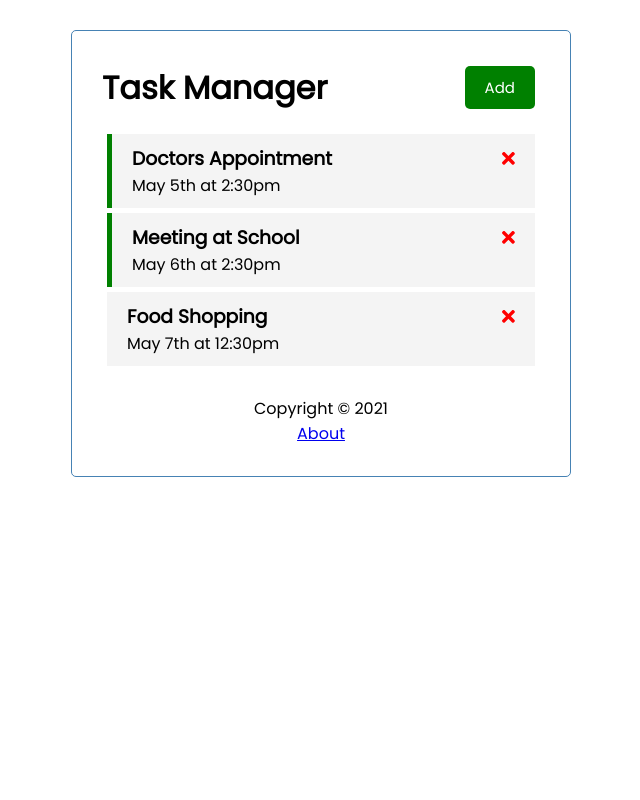
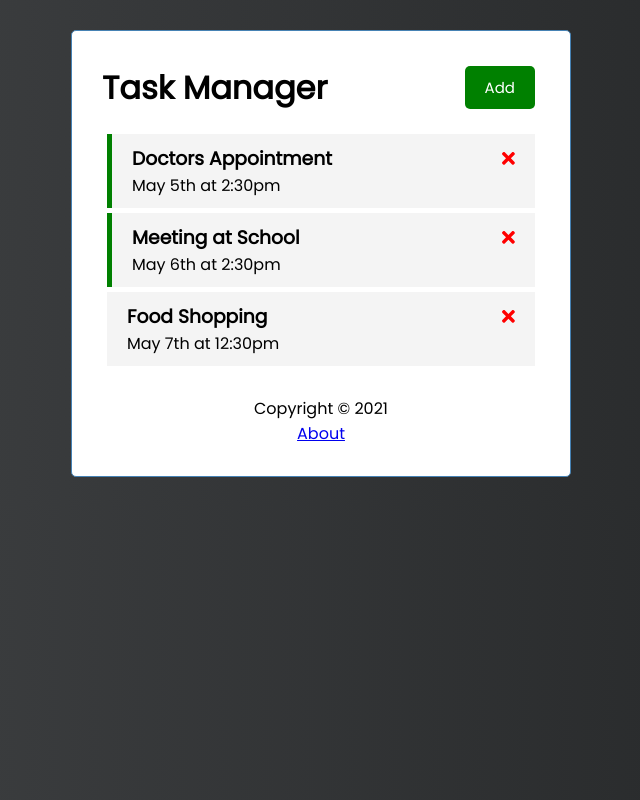
Before and after one commit to BitsBytesandLife/angularTaskManagerBK, an Angular app: page / in a window 1280 px wide. Shown: the whole page, without its empty margins (319-959 px from the left). Built offline with nearby package versions, Linux system fonts and the light colour scheme; data requests are answered from the project's data file.

Commit message:
udated the css

```diff
--- a/src/styles.css
+++ b/src/styles.css
@@ -8,6 +8,12 @@
 
 body {
   font-family: "Poppins", sans-serif;
+  background: #232526;
+  /* fallback for old browsers */
+  background: -webkit-linear-gradient(to right, #414345, #232526);
+  /* Chrome 10-25, Safari 5.1-6 */
+  background: linear-gradient(to right, #414345, #232526);
+  /* W3C, IE 10+/ Edge, Firefox 16+, Chrome 26+, Opera 12+, Safari 7+ */
 }
 
 .container {
@@ -18,6 +24,7 @@ body {
   border: 1px solid steelblue;
   padding: 30px;
   border-radius: 5px;
+  background-color: #fff;
 }
 
 .btn {
```
